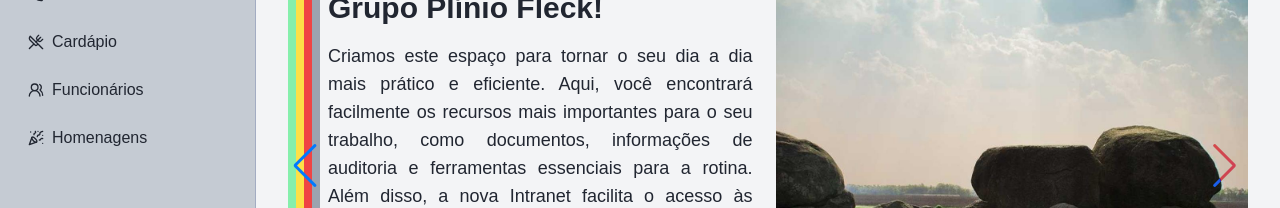
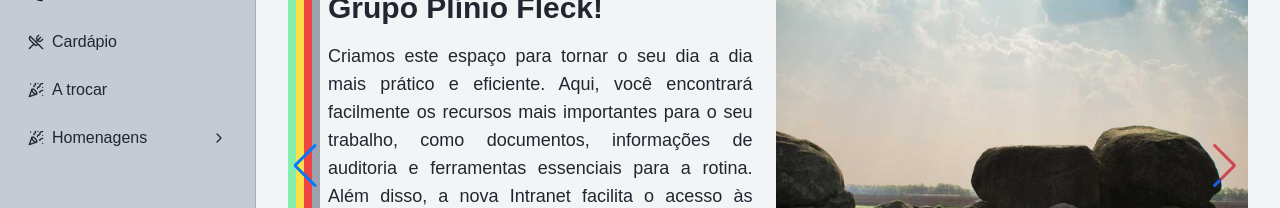
Before and after one commit to FabioHAraujo/intranet-plinio, a Next.js app: page / in a window 1280 px wide. Shown: the part 155-363 px from the top of the page. Built offline with nearby package versions, Linux system fonts and the light colour scheme.

Commit message:
Alterado a Navbar com submenus.

```diff
--- a/app/page.tsx
+++ b/app/page.tsx
@@ -2,17 +2,17 @@
 
 import { useState, useEffect } from 'react'
 import { Button } from "@/components/ui/button"
-import { Input } from "@/components/ui/input"
-import { House, Phone, PartyPopper, HelpCircle, UtensilsCrossed, Menu, Moon, Sun, UsersRound } from "lucide-react"
+import { House, Phone, PartyPopper, HelpCircle, UtensilsCrossed, Menu, Moon, Sun, UsersRound, ChevronRight, Cake, GraduationCap } from "lucide-react"
 import Link from "next/link"
 import Image from "next/image"
+import { Separator } from '@/components/ui/separator'
+import { motion, AnimatePresence } from 'framer-motion'
 
 // Páginas
 import Home from './components/Home/page'
 import Funcionarios from './components/Funcionarios/page'
 import RamalList from './components/Ramais/page'
 import Cardapio from './components/Cardapio/page'
-import HeroWithPhotoList from './components/Homenageados/page'
 import Homenagens from './Homenagens/page'
 
 import logo from '@/assets/logo.png'
@@ -20,6 +20,7 @@ import logo from '@/assets/logo.png'
 export default function Component() {
   const [pagina, setPagina] = useState('Home')
   const [theme, setTheme] = useState('light')
+  const [funcionariosExpanded, setFuncionariosExpanded] = useState(false)
 
   useEffect(() => {
     const savedTheme = localStorage.getItem('theme') || 'light'
@@ -32,6 +33,10 @@ export default function Component() {
     setTheme(newTheme)
     localStorage.setItem('theme', newTheme)
     document.documentElement.classList.toggle('dark', newTheme === 'dark')
+  }
+
+  const toggleFuncionarios = () => {
+    setFuncionariosExpanded(!funcionariosExpanded)
   }
 
   return (
@@ -97,20 +102,72 @@ export default function Component() {
             </Link>
             <Link
               href="#"
-              onClick={() => setPagina('Funcionarios')}
-              className="flex items-center gap-2 rounded-lg px-3 py-2 text-muted-foreground transition-all hover:text-foreground hover:bg-accent"
-            >
-              <UsersRound className="h-4 w-4" />
-              Funcionários
-            </Link>
-            <Link
-              href="#"
               onClick={() => setPagina('Homenagens')}
               className="flex items-center gap-2 rounded-lg px-3 py-2 text-muted-foreground transition-all hover:text-foreground hover:bg-accent"
             >
               <PartyPopper className="h-4 w-4" />
-              Homenagens
+              A trocar
             </Link>
+            <div className="flex flex-col">
+              <button
+                onClick={toggleFuncionarios}
+                className="flex items-center justify-between gap-2 rounded-lg px-3 py-2 text-muted-foreground transition-all hover:text-foreground hover:bg-accent"
+              >
+                <div className="flex items-center gap-2">
+                  <PartyPopper className="h-4 w-4" />
+                  Homenagens
+                </div>
+                <motion.div
+                  animate={{ rotate: funcionariosExpanded ? 90 : 0 }}
+                  transition={{ duration: 0.3 }}
+                >
+                  <ChevronRight className="h-4 w-4" />
+                </motion.div>
+              </button>
+              <AnimatePresence>
+                {funcionariosExpanded && (
+                  <motion.div
+                    initial={{ opacity: 0, height: 0 }}
+                    animate={{ opacity: 1, height: 'auto' }}
+                    exit={{ opacity: 0, height: 0 }}
+                    transition={{ duration: 0.3 }}
+                    className="ml-6 flex flex-col gap-2 overflow-hidden"
+                  >
+                    <Separator />
+                    <Link
+                      href="#"
+                      onClick={() => setPagina('Funcionarios')}
+                      className="rounded-lg px-3 py-2 text-muted-foreground transition-all hover:text-foreground hover:bg-accent"
+                    >
+                      <div className='flex items-center gap-2'>
+                        <UsersRound className="h-4 w-4" />
+                        Tempo de Empresa
+                      </div>
+                    </Link>
+                    <Link
+                      href="#"
+                      onClick={() => setPagina('NovoFuncionario')}
+                      className="rounded-lg px-3 py-2 text-muted-foreground transition-all hover:text-foreground hover:bg-accent"
+                    >
+                      <div className='flex items-center gap-2'>
+                        <Cake className="h-4 w-4" />
+                        Aniversariantes
+                      </div>
+                    </Link>
+                    <Link
+                      href="#"
+                      onClick={() => setPagina('RelatoriosFuncionarios')}
+                      className="rounded-lg px-3 py-2 text-muted-foreground transition-all hover:text-foreground hover:bg-accent"
+                    >
+                      <div className='flex items-center gap-2'>
+                        <GraduationCap className="h-4 w-4" />
+                        Formandos
+                      </div>
+                    </Link>
+                  </motion.div>
+                )}
+              </AnimatePresence>
+            </div>
           </nav>
           <Button variant="destructive" className="absolute align-bottom left-4 bottom-4 w-56 hover:bg-red-900">Denuncie um Abuso</Button>
         </aside>
@@ -120,7 +177,9 @@ export default function Component() {
           {pagina === 'Ramais' && <RamalList />}
           {pagina === 'Cardapio' && <Cardapio />}
           {pagina === 'Funcionarios' && <Funcionarios />}
-          {pagina === 'Homenagens' && <Homenagens />} {/* Modificado para incluir Homenagens */}
+          {pagina === 'Homenagens' && <Homenagens />}
+          {pagina === 'NovoFuncionario' && <div>Página de Aniversariantes que ainda não existe</div>}
+          {pagina === 'RelatoriosFuncionarios' && <div>Página de Formandos que ainda não existe</div>}
         </main>
       </div>
     </div>
--- a/package.json
+++ b/package.json
@@ -27,6 +27,7 @@
     "draft-js": "^0.11.7",
     "embla-carousel-react": "^8.3.0",
     "express": "^4.21.0",
+    "framer-motion": "^11.11.7",
     "lucide-react": "^0.446.0",
     "next": "14.2.13",
     "oracledb": "^6.6.0",
```
Also changed, not shown: 1 other file (tests, documents, lock files or other folders).
